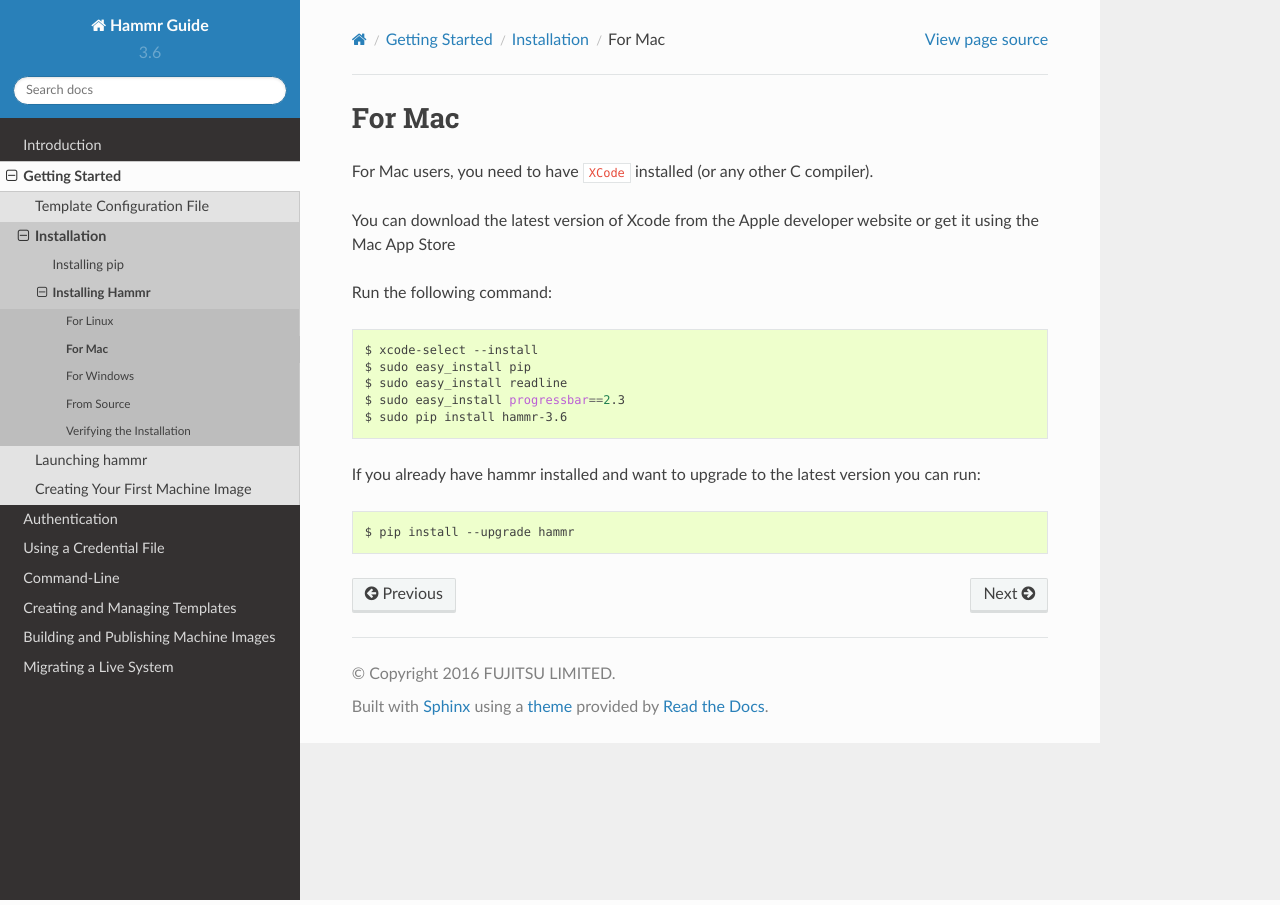
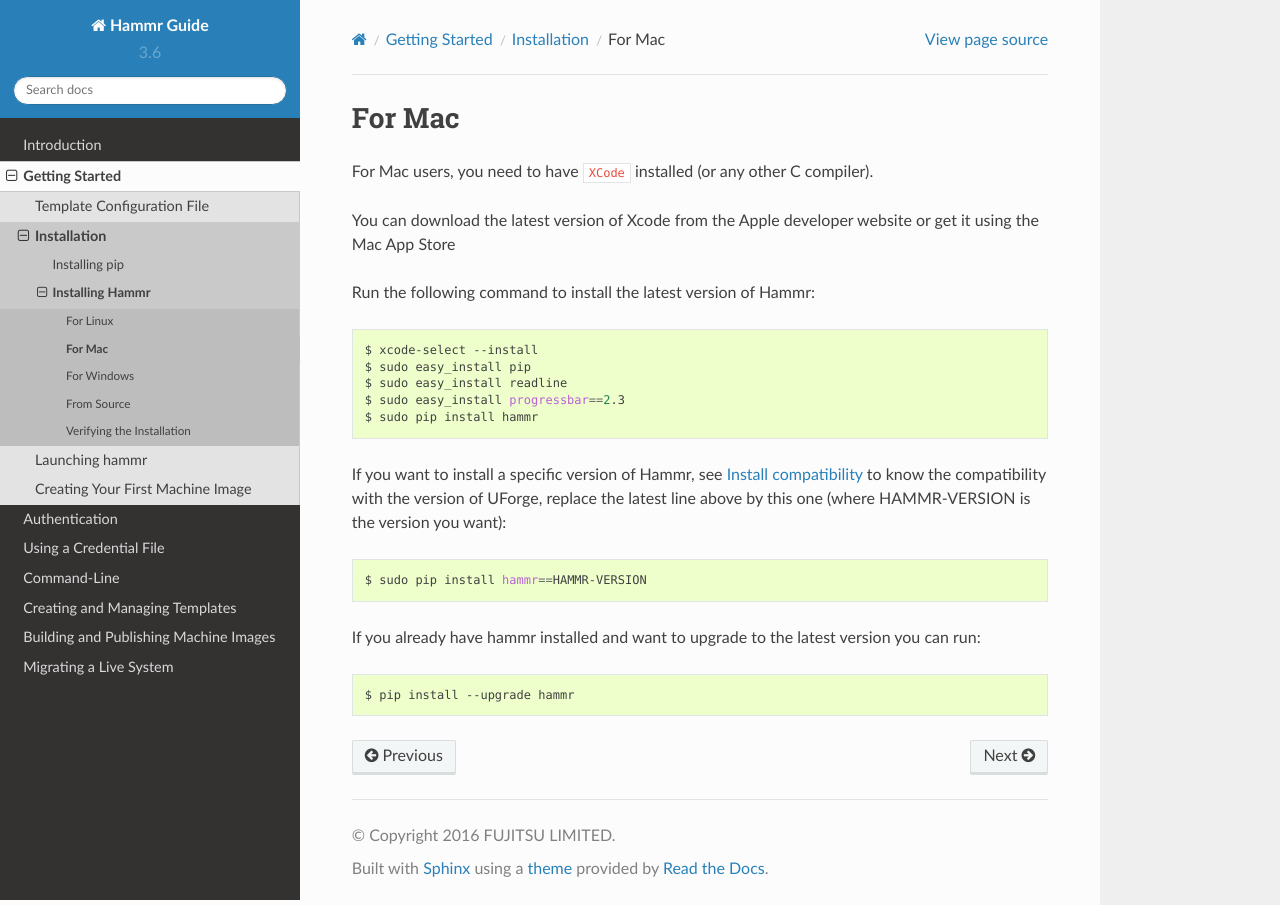
Before and after one commit to usharesoft/hammr, a Sphinx documentation site: the page built from documentation/en/source/pages/getting-started/install-mac.rst, in a window 1280 px wide. Built offline with Sphinx 7.4.7 and the Read the Docs theme 2.0.0, drawn with Linux system fonts in a browser that asks for light colours; pages that are not in the unit, such as notebooks, are missing from menus.

Commit message:
Fix #175 Improve Hammr release (#176)
- Change the name: hammr-3.6 becomes hammr
	- Change the version of hammr to '3.7.x'
	- Change SDK dependency to '==3.7.x'
	- When using hammr, first call checkCompatible form SDK and raise an error if result is false
	- Document the ompatibility table

```diff
--- a/documentation/en/source/pages/getting-started/install-mac.rst
+++ b/documentation/en/source/pages/getting-started/install-mac.rst
@@ -9,7 +9,7 @@ For Mac users, you need to have ``XCode`` installed (or any other C compiler).
 
 You can download the latest version of Xcode from the Apple developer website or get it using the Mac App Store
 
-Run the following command:
+Run the following command to install the latest version of Hammr:
 
 .. code-block:: shell
 
@@ -17,7 +17,13 @@ Run the following command:
 	$ sudo easy_install pip
 	$ sudo easy_install readline
 	$ sudo easy_install progressbar==2.3
-	$ sudo pip install hammr-3.6
+	$ sudo pip install hammr
+
+If you want to install a specific version of Hammr, see :ref:`install-compatibility` to know the compatibility with the version of UForge, replace the latest line above by this one (where HAMMR-VERSION is the version you want):
+
+.. code-block:: shell
+
+	$ sudo pip install hammr==HAMMR-VERSION
 
 If you already have hammr installed and want to upgrade to the latest version you can run:
 
--- a/documentation/en/source/pages/getting-started/installation.rst
+++ b/documentation/en/source/pages/getting-started/installation.rst
@@ -27,6 +27,9 @@ Installing Hammr
 ----------------
 
 Once pip has been installed, you can now install the hammr packages (note, you may have to run this command as ``sudo`` or ``administrator``).
+
+A version of Hammr is compatible with only one version of UForge. To see the compatibility table, go to :ref:`install-compatibility` section.
+
 Please refer to the installation instructions depending upon your desktop type:
 
 .. toctree::
```
Also changed, not shown: documentation/en/source/pages/getting-started/install-compatibility.rst (added, +30 -0 lines), documentation/en/source/pages/getting-started/install-linux.rst (+7 -2 lines), documentation/en/source/pages/getting-started/install-windows.rst (+7 -1 lines), setup.py (+4 -3 lines), 1 other file.
